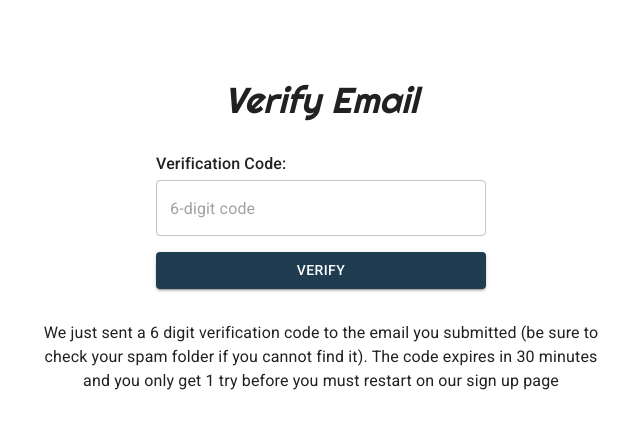
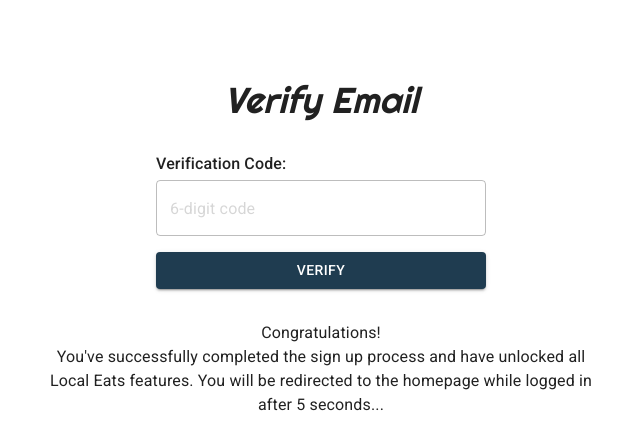
Before and after one commit to JasonXB/local-eats, a Next.js app: page /auth/verify-email in a window 1280 px wide. Shown: the top 448 px of the page, without its empty margins (319-959 px from the left). Built offline with nearby package versions, Linux system fonts and the light colour scheme; sample sign-in values are in the browser's storage.

Commit message:
Made the sign in button redirect us to the sign in page

```diff
--- a/pages/api/auth/signupP2.js
+++ b/pages/api/auth/signupP2.js
@@ -1,4 +1,4 @@
-import { compare, hash } from "bcryptjs";
+import { compare } from "bcryptjs";
 import { connectToDB } from "../../../src/utility-functions/auth/connectToDB";
 
 //# API Route file
--- a/pages/auth/signin.js
+++ b/pages/auth/signin.js
@@ -65,7 +65,7 @@ export default function signup() {
 const styles = {
   parentContainer: {
     width: "100%",
-    height: "100vh",
+    height: "78vh",
     maxWidth: "35rem",
     margin: "auto",
     textAlign: "center",
--- a/pages/auth/verify-email.js
+++ b/pages/auth/verify-email.js
@@ -2,12 +2,40 @@ import axios from "axios";
 import React, { useEffect, useRef, useState } from "react";
 import { Typography, Box, Stack, Button, FormControl, OutlinedInput } from "@mui/material"; // prettier-ignore
 import { mix } from "../../styles/styleMixins";
+import { useRouter } from "next/router";
+import { signIn } from "next-auth/react";
+
 //! only let users currently logging in to access this
 //! only allow 2 attempts max, quit back to home or something (do what slack does)
 
 export default function verifyEmail() {
-  const pinRef = useRef();
-  const [errorMessage, setErrorMessage] = useState(null);
+  const [bottomMessage, setbottomMessage] = useState("Account created"); // sets text @ bottom
+  const router = useRouter();
+  const pinRef = useRef(); // the value of the verification PIN field
+
+  // Logs in a user, assuming an account is made for the email used in the process
+  const loginProcedure = async function (email, password) {
+
+  };
+
+  const endSignupProcess = function (resultString) {
+    let redirectLocation;
+    // If login attemot fails, delete LocalStorage data and redirect
+    if (resultString == "failure") {
+      localStorage.removeItem("pendingAccountEmail");
+      redirectLocation = "/auth/signup";
+    }
+    // If signup succeeds, immediately log in then redirect to home
+    if (resultString == "success") {
+      const loginEmail = localStorage.getItem("pendingAccountEmail");
+      localStorage.removeItem("pendingAccountEmail");
+      redirectLocation = "/";
+      loginProcedure();
+    }
+    setTimeout(() => {
+      router.push(redirectLocation);
+    }, 5000);
+  }; // deletes localStorage data and redirect
 
   // Redirect visitors who arrived without going through /auth/signup first
   let pendingEmail;
@@ -21,23 +49,20 @@ export default function verifyEmail() {
     console.log(pendingEmail);
     try {
       // Verify your account to gain access to new features
-      const kz = await axios.post("/api/auth/signupP2", {
+      await axios.post("/api/auth/signupP2", {
         pendingEmail,
         submittedPIN: typedPIN, // the pin we type in this pg's form
-      });
-      // console.log(kz);
-      // If account creation succeeds, clear out the localStorage data we saved
-      //! Reroute to homepage while logged in and render a message saying new account created
+      }); // past this point, account creation has succeeded
+      //! Sign in immediately
+
+      endSignupProcess("success"); // delete localStorage data and redirect
     } catch (error) {
       // Render an error message dependent on the response object's problem with the PIN submitted
       const responseMessage = error.response.data.message;
-      if(responseMessage === "Invalid PIN") setErrorMessage("Invalid PIN"); // prettier-ignore
-      if(responseMessage === "PIN has expired") setErrorMessage("PIN has expired"); // prettier-ignore
+      if(responseMessage === "Invalid PIN") setbottomMessage("Invalid PIN"); // prettier-ignore
+      if(responseMessage === "PIN has expired") setbottomMessage("PIN has expired"); // prettier-ignore
       // Remove the pending data from LocalStorage and trigger a page redirect after 5 seconds
-      localStorage.removeItem("pendingAccountEmail");
-      setTimeout(() => {
-        window.location.href = "/auth/signup";
-      }, 5000);
+      endSignupProcess("failure"); // delete localStorage data and redirect
     }
   };
 
@@ -56,7 +81,7 @@ export default function verifyEmail() {
           placeholder="6-digit code"
           type="text"
           inputProps={{ maxLength: 6 }}
-          disabled={errorMessage && true}
+          disabled={bottomMessage && true}
           // error={formState.passwordError}
           // onChange={typingPasswordHandler}
         />
@@ -65,7 +90,7 @@ export default function verifyEmail() {
         </Button>
       </FormControl>
       <Stack sx={{ height: "5rem" }}>
-        {!errorMessage && (
+        {bottomMessage === "start" && (
           <Typography variant="p" sx={{ mb: 1 }}>
             We just sent a 6 digit verification code to the email you submitted
             (be sure to check your spam folder if you cannot find it). The code
@@ -73,16 +98,25 @@ export default function verifyEmail() {
             on our sign up page
           </Typography>
         )}
-        {errorMessage === "Invalid PIN" && (
+        {bottomMessage === "Invalid PIN" && (
           <Typography variant="p">
             The PIN you submitted is not correct. You will be redirected to the
             sign up page in 5 seconds...
           </Typography>
         )}
-        {errorMessage === "PIN has expired" && (
+        {bottomMessage === "PIN has expired" && (
           <Typography variant="p">
             This PIN has expired. You will be redirected to the sign up page in
             5 seconds...
+          </Typography>
+        )}
+        {bottomMessage === "Account created" && (
+          <Typography variant="p">
+            Congratulations!
+            <br />
+            You've successfully completed the sign up process and have unlocked
+            all Local Eats features. You will be redirected to the homepage
+            while logged in after 5 seconds...
           </Typography>
         )}
       </Stack>
```
Also changed, not shown: pages/api/auth/checkPassword.js (added, +7 -0 lines), src/custom-components/Navbar/SignInBtn.js (+8 -3 lines).
